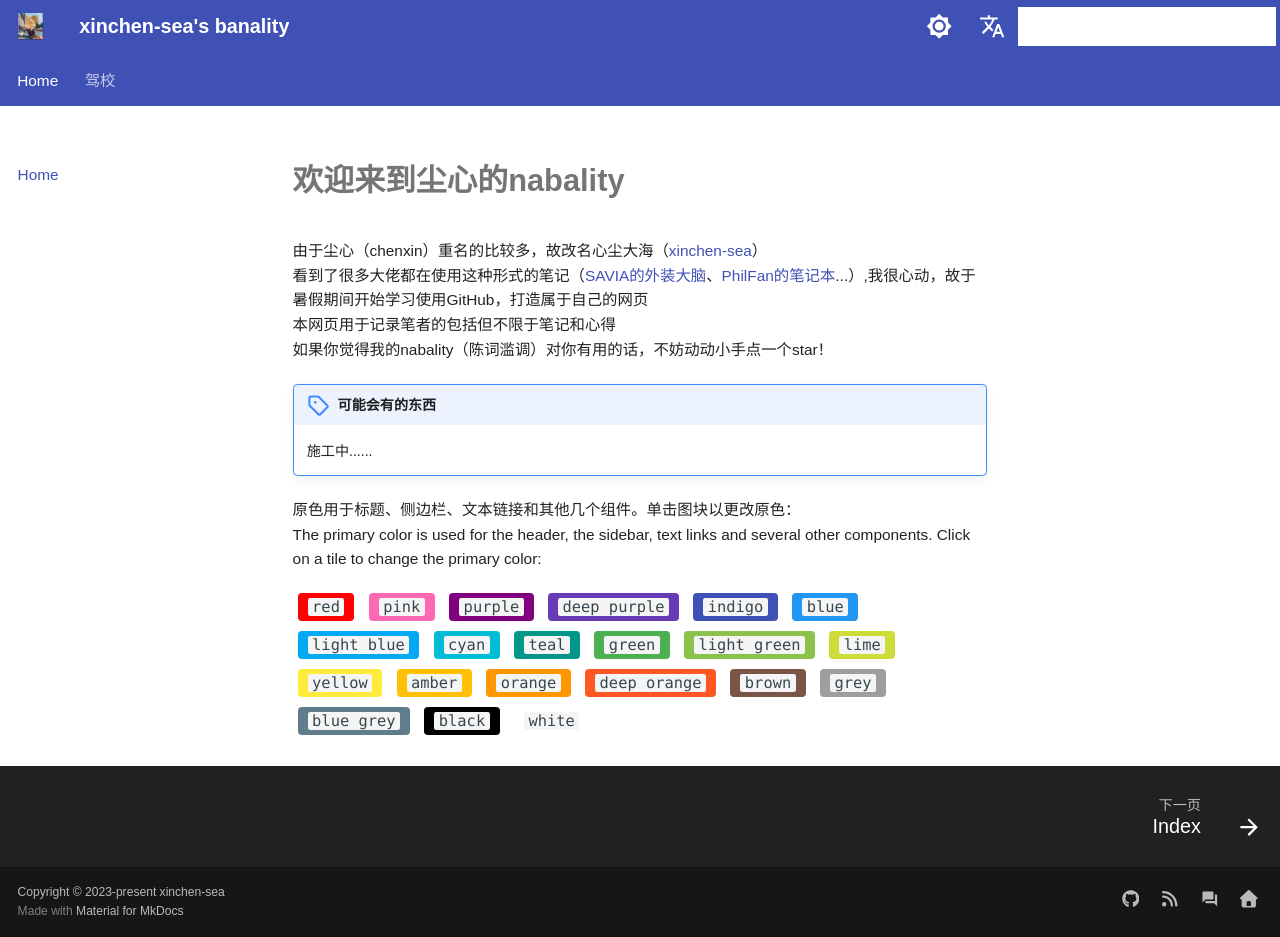
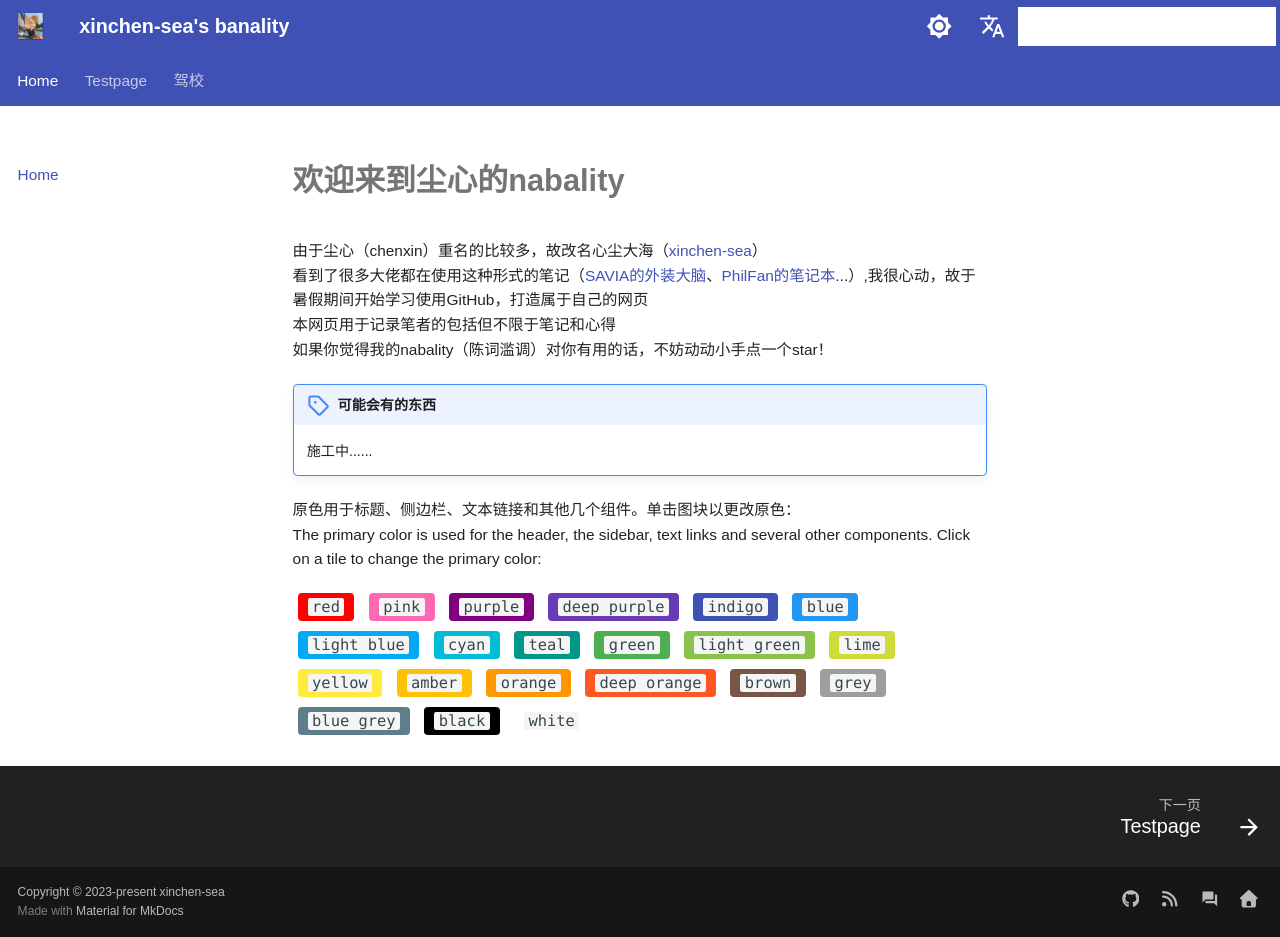
Before and after one commit to xinchen-sea/xinchen-sea.github.io, an MkDocs documentation site: the page built from docs/index.md, in a window 1280 px wide and 937 px high. Built offline with MkDocs 1.6.1 and Material for MkDocs 9.7.7, drawn with Linux system fonts in a browser that asks for light colours; some web fonts are replaced; plug-ins that fetch from the network failed and are left out; comment, search, counter and statistics services are not loaded.

Commit message:
Update mkdocs.yml

```diff
--- a/mkdocs.yml
+++ b/mkdocs.yml
@@ -176,6 +176,7 @@ markdown_extensions:
 
 nav:
   - Home: index.md
+  - Testpage: testpage.md
   - 驾校:
     - drivinglicense/index.md
     - 科目一: drivinglicense/object1.md
```
